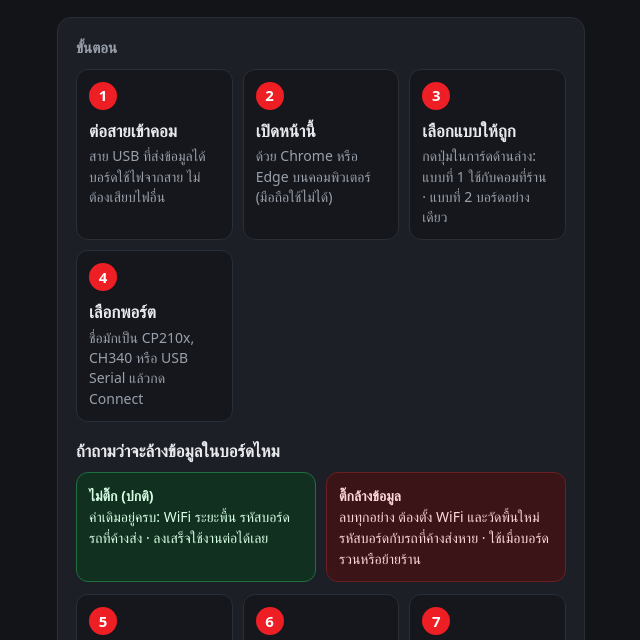
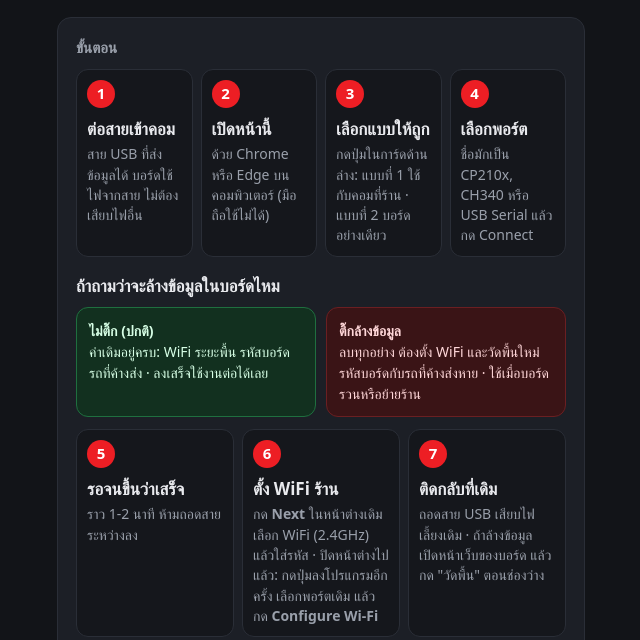
Before and after one commit to KungrcKMK/baysensor-firmware, a plain HTML site: page index.html in a window 1280 px wide. Shown: the part 104-744 px from the top of the page, without its empty margins (319-959 px from the left). Drawn offline with Linux system fonts and the light colour scheme.

Commit message:
Installer page: keep 4 steps on one row
Co-Authored-By: Claude Opus 5.5 <noreply@anthropic.com>

```diff
--- a/index.html
+++ b/index.html
@@ -18,8 +18,8 @@ button{font:inherit;font-weight:700;width:100%;min-height:54px;border-radius:12p
 button:focus-visible{outline:3px solid #fff;outline-offset:2px}
 .k{color:#9aa0ab;font-size:14px}
 .warn{border-left:4px solid #e0a020}
-.g{display:grid;grid-template-columns:repeat(auto-fit,minmax(150px,1fr));gap:10px}
-.s{background:#15171c;border:1px solid #2a2e37;border-radius:12px;padding:12px;display:flex;flex-direction:column;gap:2px}
+.g{display:grid;grid-template-columns:repeat(auto-fit,minmax(112px,1fr));gap:8px}
+.s{background:#15171c;border:1px solid #2a2e37;border-radius:12px;padding:10px;display:flex;flex-direction:column;gap:2px}
 .s .k{font-size:14px;line-height:1.45}
 .n{width:28px;height:28px;border-radius:50%;background:#ED1E24;color:#fff;font-weight:700;font-size:15px;display:flex;align-items:center;justify-content:center;margin-bottom:6px}
 .q{font-weight:600;margin:16px 0 8px}
```
